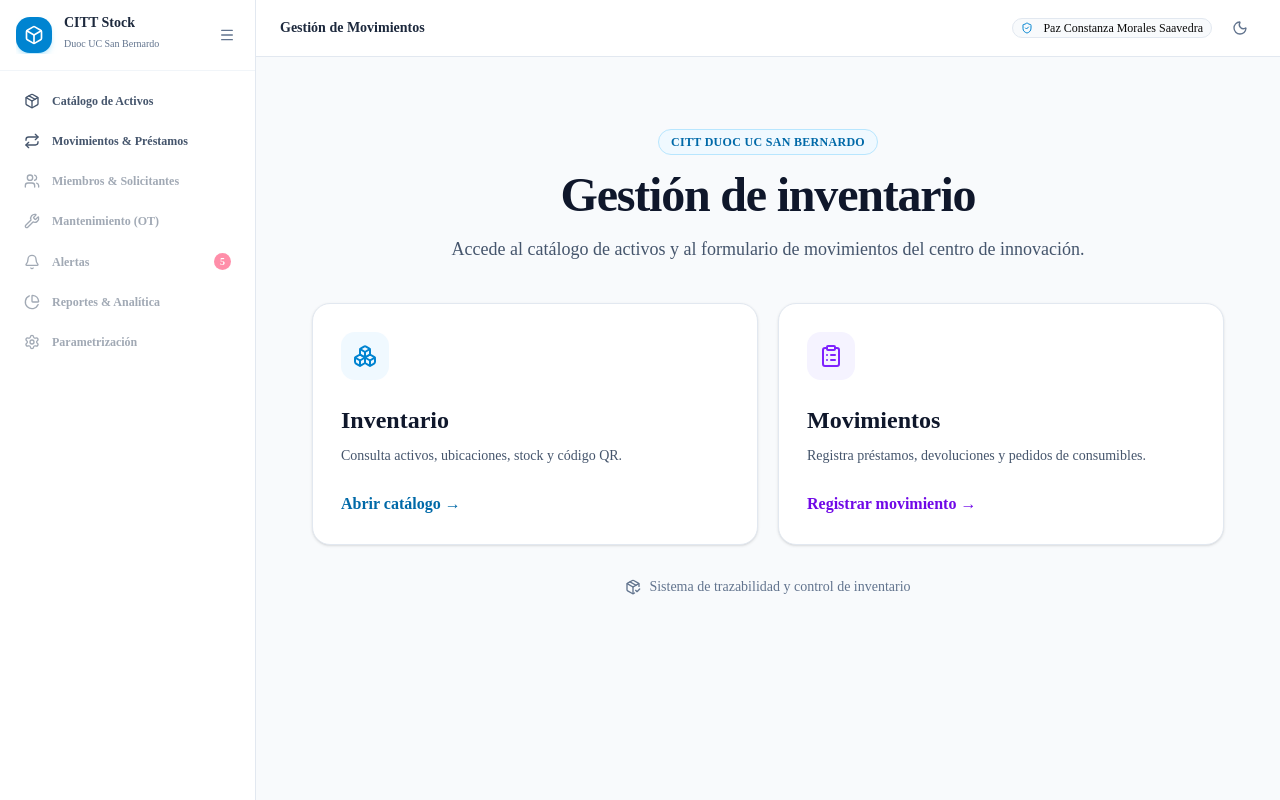
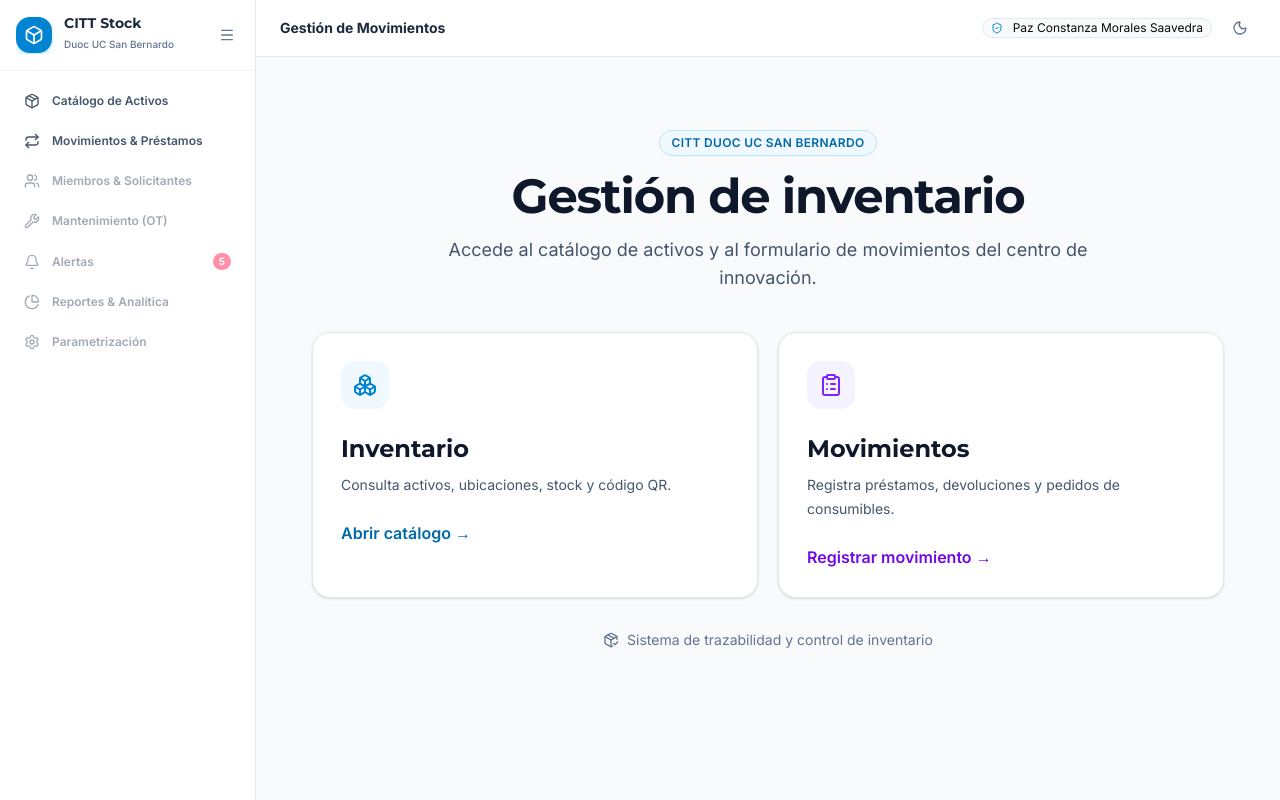
Before and after one commit to REXXARII/citt-stock-frontend, a Next.js app: page / in a window 1280 px wide. Built offline with nearby package versions, Linux system fonts and the light colour scheme.

Commit message:
Se actualizó la configuración de fuentes en el archivo globals.css y layout.tsx, reemplazando las fuentes Geist por Inter y Montserrat. Además, se creó un nuevo archivo tasks.json para facilitar el inicio del desarrollo con Next.js.

```diff
--- a/src/app/globals.css
+++ b/src/app/globals.css
@@ -7,9 +7,9 @@
 @theme inline {
   --color-background: var(--background);
   --color-foreground: var(--foreground);
-  --font-sans: var(--font-sans);
-  --font-mono: var(--font-geist-mono);
-  --font-heading: var(--font-sans);
+  --font-sans: var(--font-inter);
+  --font-mono: ui-monospace, SFMono-Regular, Menlo, Monaco, Consolas, monospace;
+  --font-heading: var(--font-montserrat);
   --color-sidebar-ring: var(--sidebar-ring);
   --color-sidebar-border: var(--sidebar-border);
   --color-sidebar-accent-foreground: var(--sidebar-accent-foreground);
@@ -127,4 +127,12 @@
   html {
     @apply font-sans;
   }
+  h1,
+  h2,
+  h3,
+  h4,
+  h5,
+  h6 {
+    font-family: var(--font-heading);
+  }
 }
--- a/src/app/layout.tsx
+++ b/src/app/layout.tsx
@@ -1,16 +1,16 @@
 import type { Metadata } from "next";
-import { Geist, Geist_Mono } from "next/font/google";
+import { Inter, Montserrat } from "next/font/google";
 import "./globals.css";
 import { LayoutShell } from "@/components/layout-shell";
 import { Toaster } from "sonner";
 
-const geistSans = Geist({
-  variable: "--font-geist-sans",
+const inter = Inter({
+  variable: "--font-inter",
   subsets: ["latin"],
 });
 
-const geistMono = Geist_Mono({
-  variable: "--font-geist-mono",
+const montserrat = Montserrat({
+  variable: "--font-montserrat",
   subsets: ["latin"],
 });
 
@@ -23,7 +23,7 @@ export default function RootLayout({ children }: LayoutProps<"/">) {
   return (
     <html
       lang="es"
-      className={`${geistSans.variable} ${geistMono.variable} h-full antialiased`}
+      className={`${inter.variable} ${montserrat.variable} h-full antialiased`}
     >
       <body className="min-h-full flex flex-col">
         <LayoutShell>{children}</LayoutShell>
```
